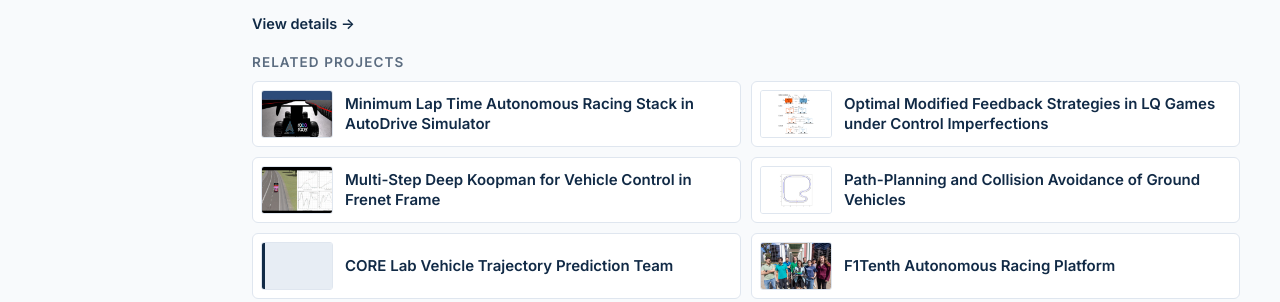
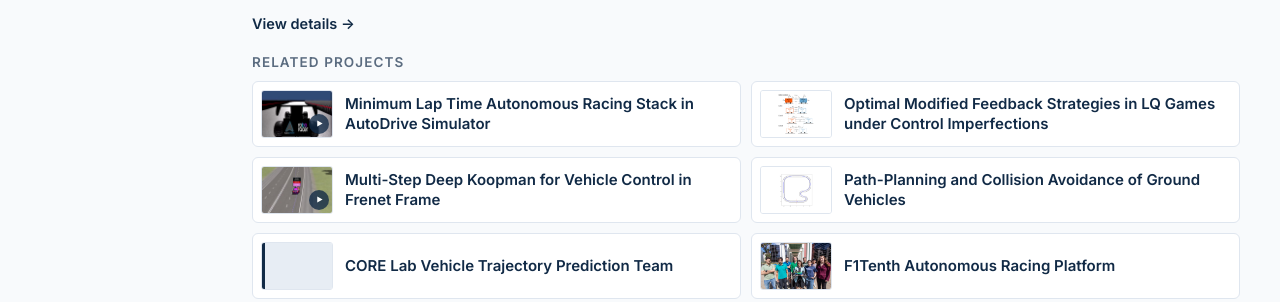
Before and after one commit to Mahdiss99/Mahdiss99.github.io, a Jekyll site: the page built from experience.md, in a window 1280 px wide. Shown: the part 333-635 px from the top of the page. Built offline with Jekyll 4.4.1, drawn with Linux system fonts in a browser that asks for light colours.

Commit message:
Use the video previews wherever the RoboRacer and MDK-Net covers appear
Projects index and the Experience related-project cards now show the same muted, looping previews as the homepage, via a shared include. Related-project cards keep their look but use a full-card title link so the pause/play button sits outside it. The preview script loads site-wide and does nothing on pages without previews.

```diff
--- /dev/null
+++ b/_includes/preview-video.html
@@ -0,0 +1,14 @@
+{%- comment -%}
+  Muted looping cover preview + its pause/play button, for a project with preview_video/preview_poster.
+  The source is attached by assets/js/preview-video.js when motion is allowed; otherwise, and
+  without JavaScript, the poster is shown. Param: project, small (bool: compact button).
+  Must sit inside an element marked data-preview, outside any link.
+{%- endcomment -%}
+{%- assign pv = include.project -%}
+<video class="preview-video" autoplay muted loop playsinline preload="none" disablepictureinpicture
+  poster="{{ pv.preview_poster | relative_url }}" data-preview-src="{{ pv.preview_video | relative_url }}"
+  width="576" height="384" aria-hidden="true" tabindex="-1"></video>
+<button class="preview-toggle{% if include.small %} preview-toggle--sm{% endif %}" type="button" data-state="paused" data-title="{{ pv.title | escape }}" aria-label="Play preview video: {{ pv.title | escape }}" hidden>
+  <svg class="preview-toggle__pause" viewBox="0 0 16 16" width="12" height="12" aria-hidden="true" focusable="false"><path fill="currentColor" d="M4 2h3v12H4zM9 2h3v12H9z"/></svg>
+  <svg class="preview-toggle__play" viewBox="0 0 16 16" width="12" height="12" aria-hidden="true" focusable="false"><path fill="currentColor" d="M4 2.5v11l9.5-5.5z"/></svg>
+</button>
--- a/_includes/related-projects.html
+++ b/_includes/related-projects.html
@@ -1,15 +1,21 @@
 {%- comment -%}
   Compact project cards built from the _projects collection.
   Params: slugs (list of _projects/<slug>), limit (max cards).
-  Title, thumbnail and URL always come from the project document itself.
+  Title, thumbnail and URL always come from the project document itself; projects with a
+  preview_video show the muted preview as their cover. The title link covers the whole card,
+  so the preview's pause/play button can sit outside it (no nested interactive elements).
 {%- endcomment -%}
 <ul class="mini-cards">
   {%- for slug in include.slugs limit: include.limit -%}
     {%- capture project_url -%}/projects/{{ slug }}/{%- endcapture -%}
     {%- assign p = site.projects | where: "url", project_url | first -%}
     {%- if p %}
-  <li>
-    <a class="mini-card" href="{{ p.url | relative_url }}">
+  <li class="mini-card">
+    {%- if p.preview_video %}
+    <span class="mini-card__thumb mini-card__thumb--video" data-preview>
+      {% include preview-video.html project=p small=true %}
+    </span>
+    {%- else %}
     <span class="mini-card__thumb" aria-hidden="true">
       {%- if p.placeholder -%}
       <span class="mini-card__placeholder"></span>
@@ -17,8 +23,8 @@
       <img src="{{ p.image | relative_url }}" alt="" width="960" height="640" loading="lazy" decoding="async">
       {%- endif -%}
     </span>
-      <span class="mini-card__title">{{ p.title }}</span>
-    </a>
+    {%- endif %}
+    <a class="mini-card__title" href="{{ p.url | relative_url }}">{{ p.title }}</a>
   </li>
     {%- endif -%}
   {%- endfor %}
--- a/_layouts/default.html
+++ b/_layouts/default.html
@@ -15,6 +15,8 @@
     </main>
 
     {%- include footer.html -%}
+
+    <script src="{{ '/assets/js/preview-video.js' | relative_url }}" defer></script>
 
     <script>
       (function () {
--- a/assets/css/style.scss
+++ b/assets/css/style.scss
@@ -925,6 +925,7 @@ strong { font-weight: 600; }
 }
 
 .mini-card {
+  position: relative;
   display: flex;
   align-items: center;
   gap: 12px;
@@ -934,12 +935,13 @@ strong { font-weight: 600; }
   background: var(--surface);
   border: 1px solid var(--border);
   border-radius: var(--radius);
-  text-decoration: none;
-}
-
-.mini-card:hover { color: var(--navy); border-color: #B6C6D8; }
+}
+
+.mini-card:hover { border-color: #B6C6D8; }
 
 .mini-card:hover .mini-card__title { text-decoration: underline; text-underline-offset: 0.18em; }
+
+.mini-card:focus-within { outline: 2px solid var(--navy-2); outline-offset: 3px; }
 
 .mini-card__thumb {
   flex: none;
@@ -964,7 +966,18 @@ strong { font-weight: 600; }
   font-size: 0.9375rem;
   font-weight: 600;
   line-height: 1.35;
-}
+  color: var(--navy);
+  text-decoration: none;
+}
+
+/* The title link covers the whole card */
+.mini-card__title::after { content: ""; position: absolute; inset: 0; }
+
+.mini-card__title:hover { color: var(--navy); }
+
+.mini-card__title:focus-visible { outline: none; }
+
+.mini-card__thumb--video { position: relative; }
 
 
 /* 8. Projects: index entries + case-study pages ========================== */
@@ -1060,6 +1073,16 @@ strong { font-weight: 600; }
 
 .preview-toggle[hidden] { display: none; }
 
+/* Compact control for the small related-project covers */
+.preview-toggle--sm {
+  right: 3px;
+  bottom: 3px;
+  width: 20px;
+  height: 20px;
+}
+
+.preview-toggle--sm svg { width: 9px; height: 9px; }
+
 .preview-toggle:hover { background: var(--navy); }
 
 .preview-toggle:focus-visible { outline: 2px solid var(--navy-2); outline-offset: 2px; }
--- a/assets/js/preview-video.js
+++ b/assets/js/preview-video.js
@@ -1,5 +1,6 @@
 /*
-  Homepage Selected Work: muted looping video previews.
+  Muted looping cover previews (homepage, Projects index, Experience related-project cards).
+  Each preview is a <video data-preview-src> plus a .preview-toggle button inside a [data-preview] element.
 
   - Videos start with no source (poster only). A source is attached only when playback is
     actually wanted, so nothing is downloaded on phones, with reduced motion, or with data saving.
@@ -25,7 +26,7 @@
   var previews = [];
 
   Array.prototype.forEach.call(videos, function (video) {
-    var button = video.parentNode.querySelector(".preview-toggle");
+    var button = video.closest("[data-preview]").querySelector(".preview-toggle");
     var preview = {
       video: video,
       button: button,
```
Also changed, not shown: _includes/project-entry.html (+2 -12 lines), index.md (+0 -2 lines), projects.md (+1 -1 lines). Lines whose indentation alone changed are shown as unchanged.
